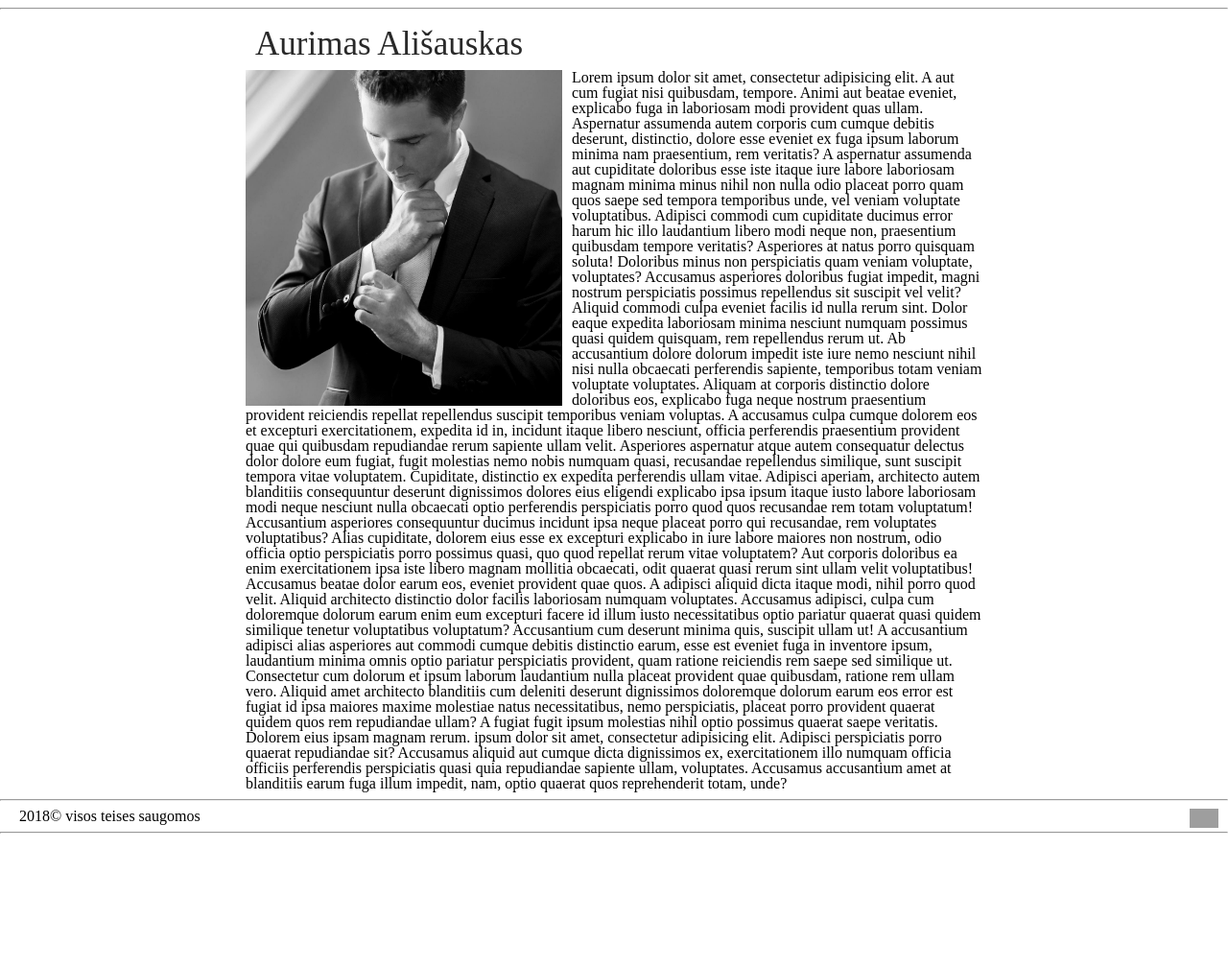
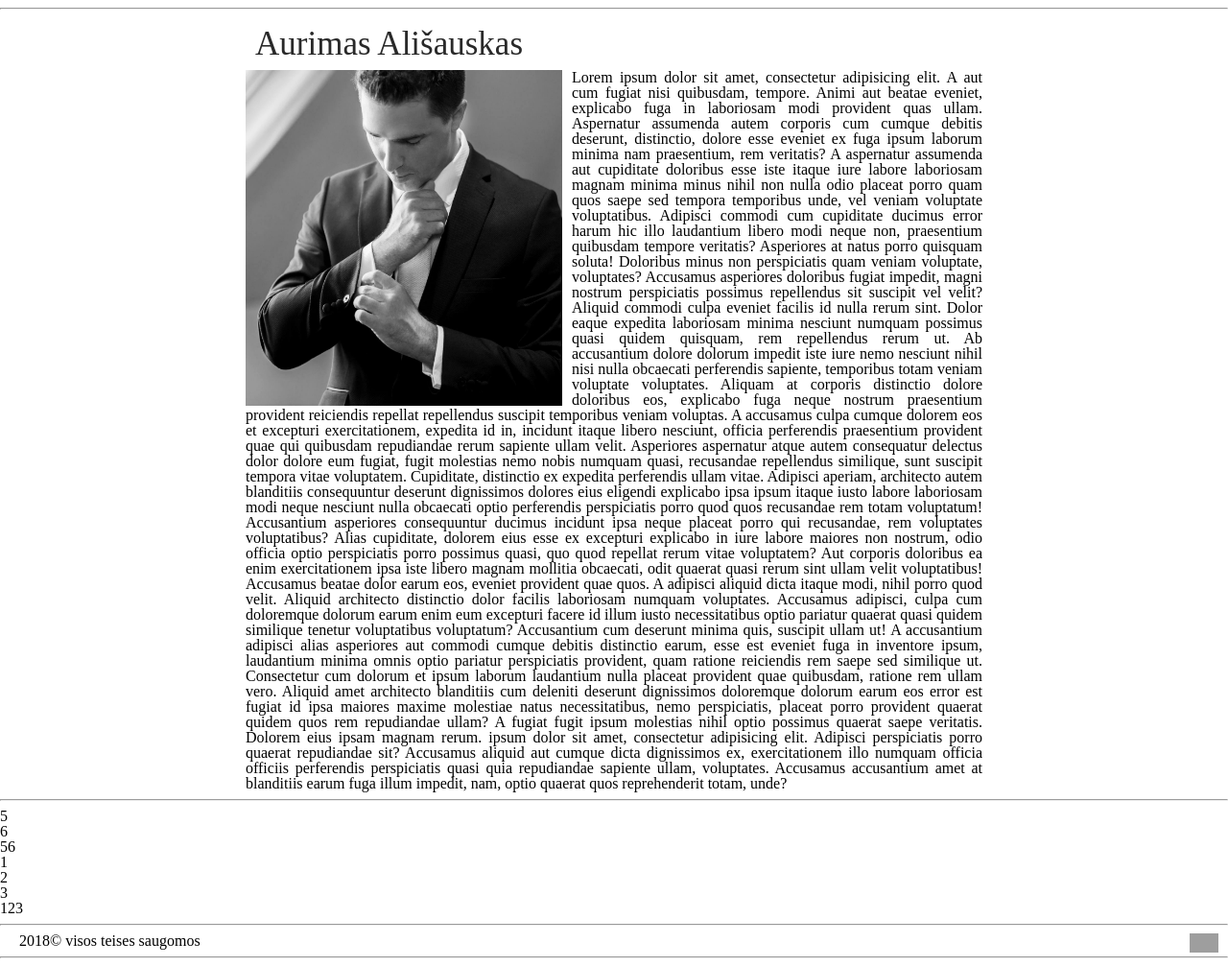
Before and after one commit to AurimasAlisauskas/CMS, a PHP site: page / in a window 1280 px wide. Shown: the part 38-1045 px from the top of the page at 96% size. Before the commit the page ends 907 px from the top, so only its background shows below. Run offline with PHP 8.4, Linux system fonts and the light colour scheme; grey boxes are pictures that could not be loaded.

Commit message:
JS pradejom

```diff
--- a/dizainas.css
+++ b/dizainas.css
@@ -9,6 +9,15 @@ h1 {
     font-size: 35px;
     color: #292929;
     padding: 10px;
+}
+
+p {
+    text-align: justify;
+}
+
+#demo {
+    text-align: center;
+    font: lighter;
 }
 
 .bottom a{
--- a/index.html
+++ b/index.html
@@ -32,10 +32,44 @@
     </div>
 </main>
 <hr>
+
+<div id="x">5</div>
+<span id="y">6</span>
+<div id="sum">?</div>
+
+<UL>
+    <li class="elementas">1</li>
+    <li class="elementas">2</li>
+    <li class="elementas">3</li>
+</UL>
+<div id="ul1"></div>
+
+<hr>
 <footer>
     <span>2018&copy; visos teises saugomos</span>
     <img src="img/logotipas.png" alt="logotipas" width="30" height="20"/>
 </footer>
 <hr>
+
+<script>
+    var x = document.getElementById("x").innerHTML;
+    var y = document.getElementById("y").innerHTML;
+    document.getElementById("sum").innerHTML = x + y;
+
+    var elementai = document.getElementsByClassName('elementas')
+
+    var sum = '';
+
+    for (var i =0; i<elementai.length; i++) {
+        var elemntas = elementai[i];
+        sum = sum + elemntas.innerHTML;
+    }
+
+    document.getElementById("ul1").innerHTML = sum;
+
+
+
+</script>
+
 </body>
 </html>
--- a/kontaktai.html
+++ b/kontaktai.html
@@ -26,7 +26,9 @@
             <h1>Kontaktai</h1>
         </header>
         <hr>
-       <span>Zemelapis</span>
+        <div style="width: 100%"><iframe width="100%" height="400"
+                                         src="https://maps.google.com/maps?width=100%&amp;height=600&amp;hl=en&amp;q=kaunas+(My%20Business%20Name)&amp;ie=UTF8&amp;t=&amp;z=14&amp;iwloc=B&amp;output=embed"
+                                         frameborder="0" scrolling="no" marginheight="0" marginwidth="0"><a href="https://www.maps.ie/create-google-map/">Google map generator</a></iframe></div><br />
         <hr>
 
 
```
